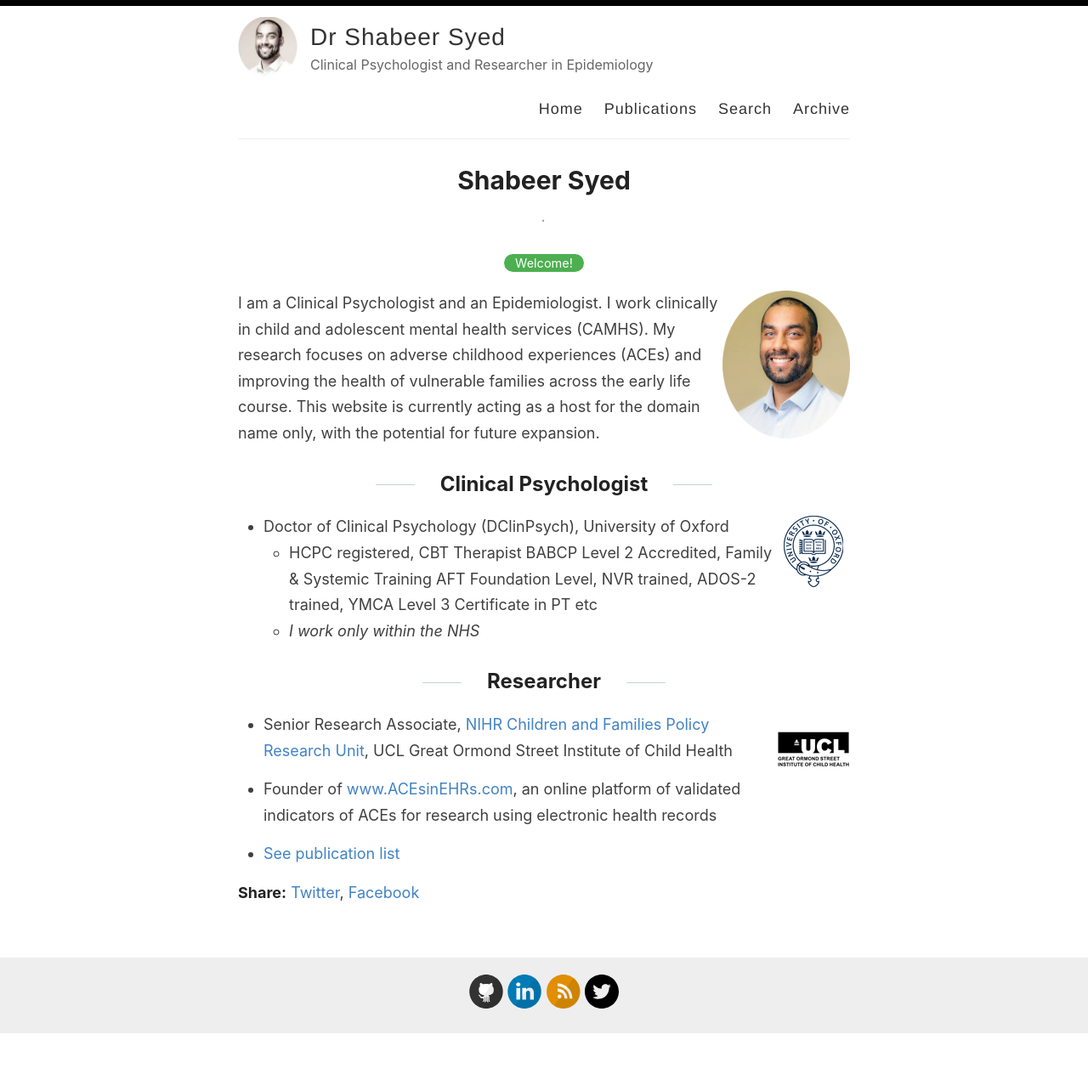
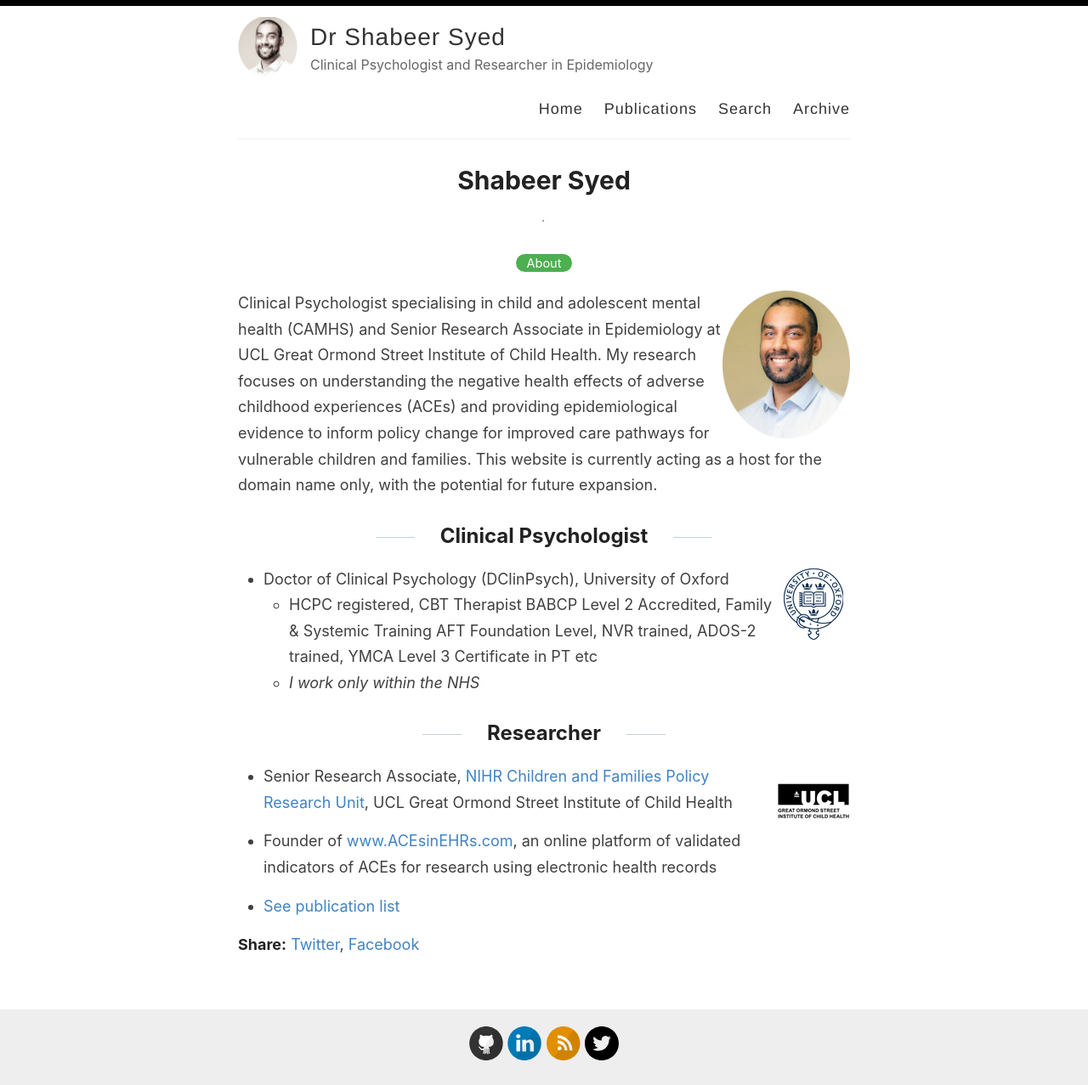
Before and after one commit to shabeer-syed/shabeersyed, a Jekyll site: the page built from index.md, in a window 1280 px wide. Shown: the whole page at 85% size. Built offline with Jekyll 4.4.1, drawn with Linux system fonts in a browser that asks for light colours; before the commit the page ends 1216 px from its top, so only the background shows below that.

Commit message:
Update index.md

```diff
--- a/index.md
+++ b/index.md
@@ -1,11 +1,11 @@
 ---
 layout: post
 title: Shabeer Syed
-categories: [Welcome!]
+categories: [About]
 ---
 
 <img style="float: right;" src="/images/shabeer%20syed.png" alt="Shabeer Syed" width="150"/>
-I am a Clinical Psychologist and an Epidemiologist. I work clinically in child and adolescent mental health services (CAMHS). My research focuses on adverse childhood experiences (ACEs) and improving the health of vulnerable families across the early life course. This website is currently acting as a host for the domain name only, with the potential for future expansion.
+Clinical Psychologist specialising in child and adolescent mental health (CAMHS) and Senior Research Associate in Epidemiology at UCL Great Ormond Street Institute of Child Health. My research focuses on understanding the negative health effects of adverse childhood experiences (ACEs) and providing epidemiological evidence to inform policy change for improved care pathways for vulnerable children and families. This website is currently acting as a host for the domain name only, with the potential for future expansion.
 
 ## Clinical Psychologist
 <img style="float: right;" src="https://raw.githubusercontent.com/shabeer-syed/shabeersyed/master/images/ox%20logo.png" alt="ox shabeer Syed"/>
```
